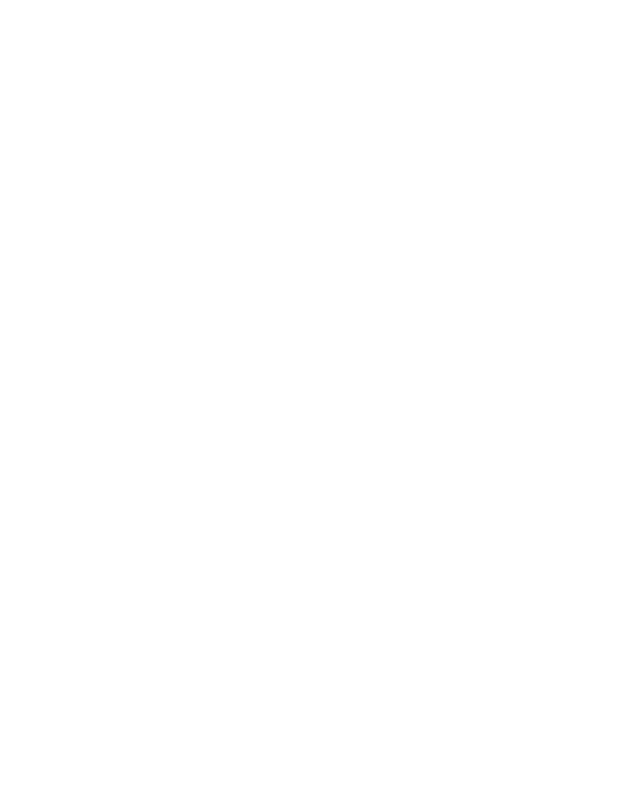
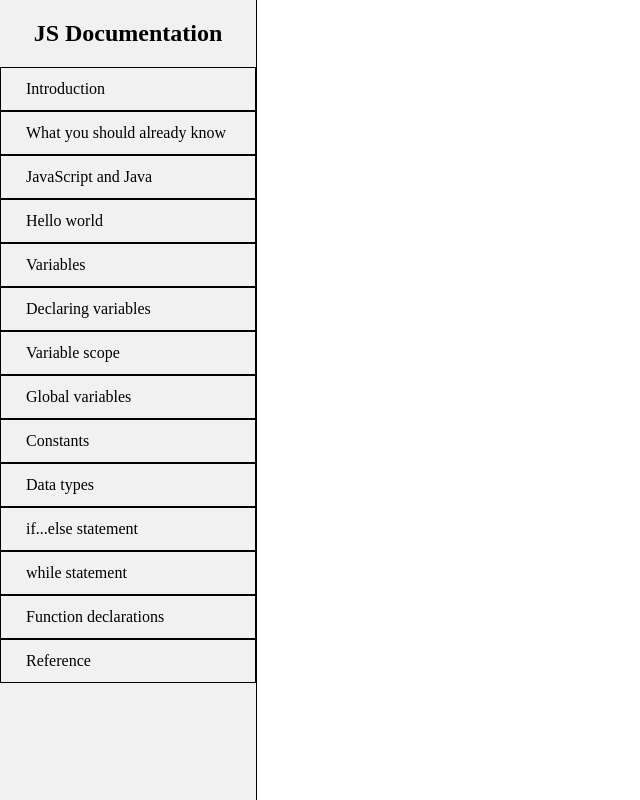
Before and after one commit to jasminalbana/JS-Documentation, a plain HTML site: page index.html in a window 1280 px wide. Shown: the whole page, without its empty margins (0-640 px from the left). Drawn offline with Linux system fonts and the light colour scheme.

Commit message:
created navbar but not completed

```diff
--- a/index.html
+++ b/index.html
@@ -4,9 +4,28 @@
     <meta charset="UTF-8">
     <meta http-equiv="X-UA-Compatible" content="IE=edge">
     <meta name="viewport" content="width=device-width, initial-scale=1.0">
-    <title>Document</title>
+    <link rel="stylesheet" href="styles.css"/>
+    <title>Build A Technical Documentation</title>
 </head>
 <body>
-
+    <nav class="navbar">
+        <h2>JS Documentation</h2>
+        <ul class="menu">
+            <li><a href="#">Introduction</a></li>
+            <li><a href="#">What you should already know</a></li>
+            <li><a href="#">JavaScript and Java</a></li>
+            <li><a href="#">Hello world</a></li>
+            <li><a hre="#">Variables</a></li>
+            <li><a hre="#">Declaring variables</a></li>
+            <li><a hre="#">Variable scope</a></li>
+            <li><a hre="#">Global variables</a></li>
+            <li><a hre="#">Constants</a></li>
+            <li><a hre="#">Data types</a></li>
+            <li><a hre="#">if...else statement</a></li>
+            <li><a hre="#">while statement</a></li>
+            <li><a hre="#">Function declarations</a></li>
+            <li><a hre="#">Reference</a></li>
+        </ul>
+    </nav>
 </body>
 </html>
--- a/styles.css
+++ b/styles.css
@@ -0,0 +1,41 @@
+
+body{
+    margin:0;
+}
+
+/*--------------Navigation bar------------------- please fix navbar and menu class*/
+.navbar{
+    border-right: 1px solid black;
+    padding:0;
+    margin: 0;
+    width: 20%;
+    background-color: #f1f1f1;
+    position: fixed;
+    height: 100%;
+    overflow: auto;
+
+  }
+
+.menu {
+    list-style-type: none;
+    margin: 0;
+    padding: 0;
+    width: 20%;
+    background-color: #f1f1f1;
+    position: fixed;
+    height: 100%;
+    overflow: auto;
+  }
+
+li a {
+    display: block;
+    color: #000;
+    padding: 12px 16px 12px 25px;
+    text-decoration: none;
+    border: 1px solid black;
+
+  }
+
+h2{
+    text-align: center;
+}
```
